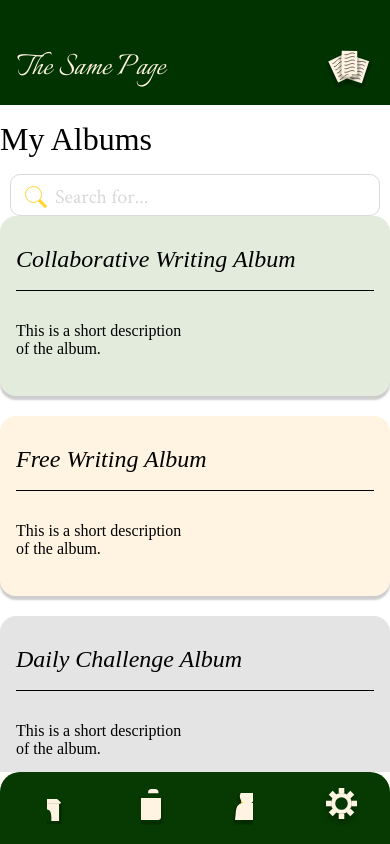
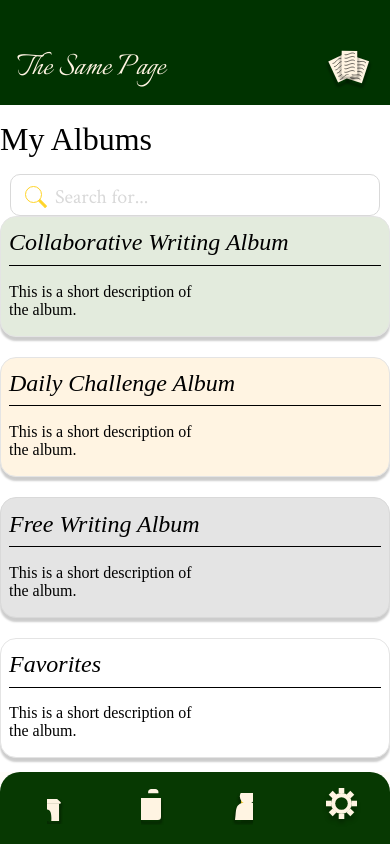
Before and after one commit to calliwickham/thesamepage, a React Native app: screen /Albums in a window 390 px wide. Built offline with nearby package versions, Linux system fonts and the light colour scheme.

Commit message:
fixed simple nav, placeholders

```diff
--- a/src/screens/Albums.js
+++ b/src/screens/Albums.js
@@ -12,15 +12,17 @@ import { useNavigation } from '@react-navigation/native';
 import SearchBox from '../newcomps/SearchBox';
 
 const albumData = [
-    { name: 'Collaborative Writing Album', color: '#E3EBDD', route: 'GenericAlbumPage' },
-    { name: 'Free Writing Album', color: '#FFF4E2', route: 'GenericAlbumPage' },
-    { name: 'Daily Challenge Album', color: '#E4E4E4', route: 'GenericAlbumPage' },
-    { name: 'Favorites', color: '#FFFFFF', route: 'GenericAlbumPage' },
-    { name: 'Trash', color: '#F8D7DA', route: 'GenericAlbumPage' },
+    { name: 'Collaborative Writing Album', borderColor: "#E4E4E4", color: '#E3EBDD', route: 'GenericAlbumPage' },
+    { name: 'Daily Challenge Album', borderColor: "#E4E4E4", color: '#FFF4E2', route: 'GenericAlbumPage' },
+    { name: 'Free Writing Album', borderColor: "#D9D9D9", color: '#E4E4E4', route: 'GenericAlbumPage' },
+    { name: 'Favorites', borderColor: "#E4E4E4", color: '#FFFFFF', route: 'GenericAlbumPage' },
+    { name: 'Trash', borderColor: "#E4E4E4", color: '#F8D7DA', route: 'GenericAlbumPage' },
 ];
 
 const screenWidth = Dimensions.get('window').width;
-const cardHeight = 180;
+const screenHeight = Dimensions.get('window').height;
+
+const cardHeight = screenHeight / 7;
 
 export default function Albums() {
     const navigation = useNavigation();
@@ -33,7 +35,7 @@ export default function Albums() {
                 {albumData.map((album, index) => (
                     <TouchableOpacity
                         key={index}
-                        style={[styles.card, { backgroundColor: album.color }]}
+                        style={[styles.card, { backgroundColor: album.color }, { borderColor: album.borderColor }]}
                         onPress={() => navigation.navigate(album.route)}
                         activeOpacity={0.8}
                     >
@@ -82,7 +84,10 @@ const styles = StyleSheet.create({
         height: cardHeight,
         borderRadius: 16,
         marginBottom: 20,
-        padding: 16,
+        padding: 8,
+        borderColor: '#E4E4E4',
+        borderStyle: 'solid',
+        borderWidth: 1,
         elevation: 4,
         shadowColor: '#000',
         shadowOffset: { width: 0, height: 4 },
```
